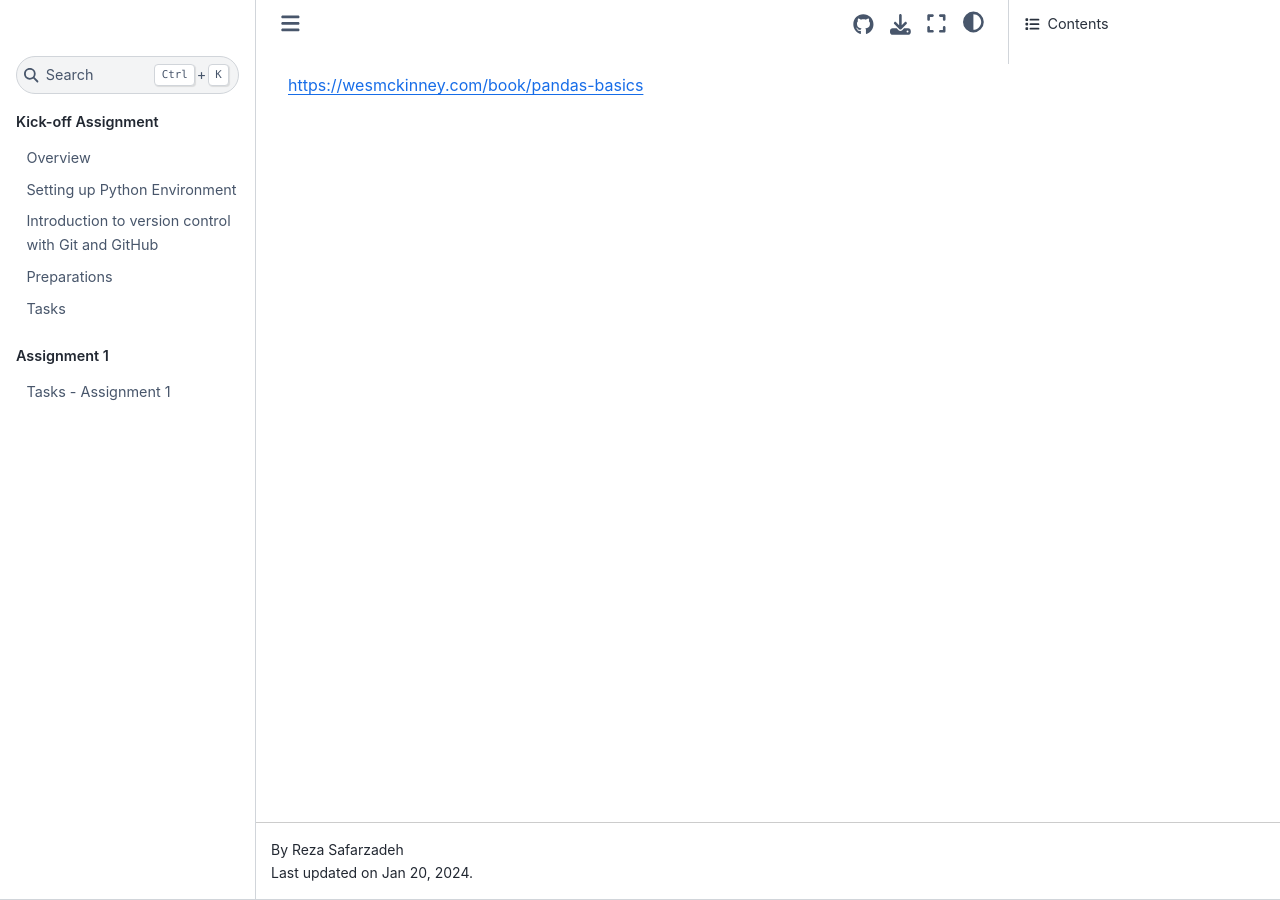
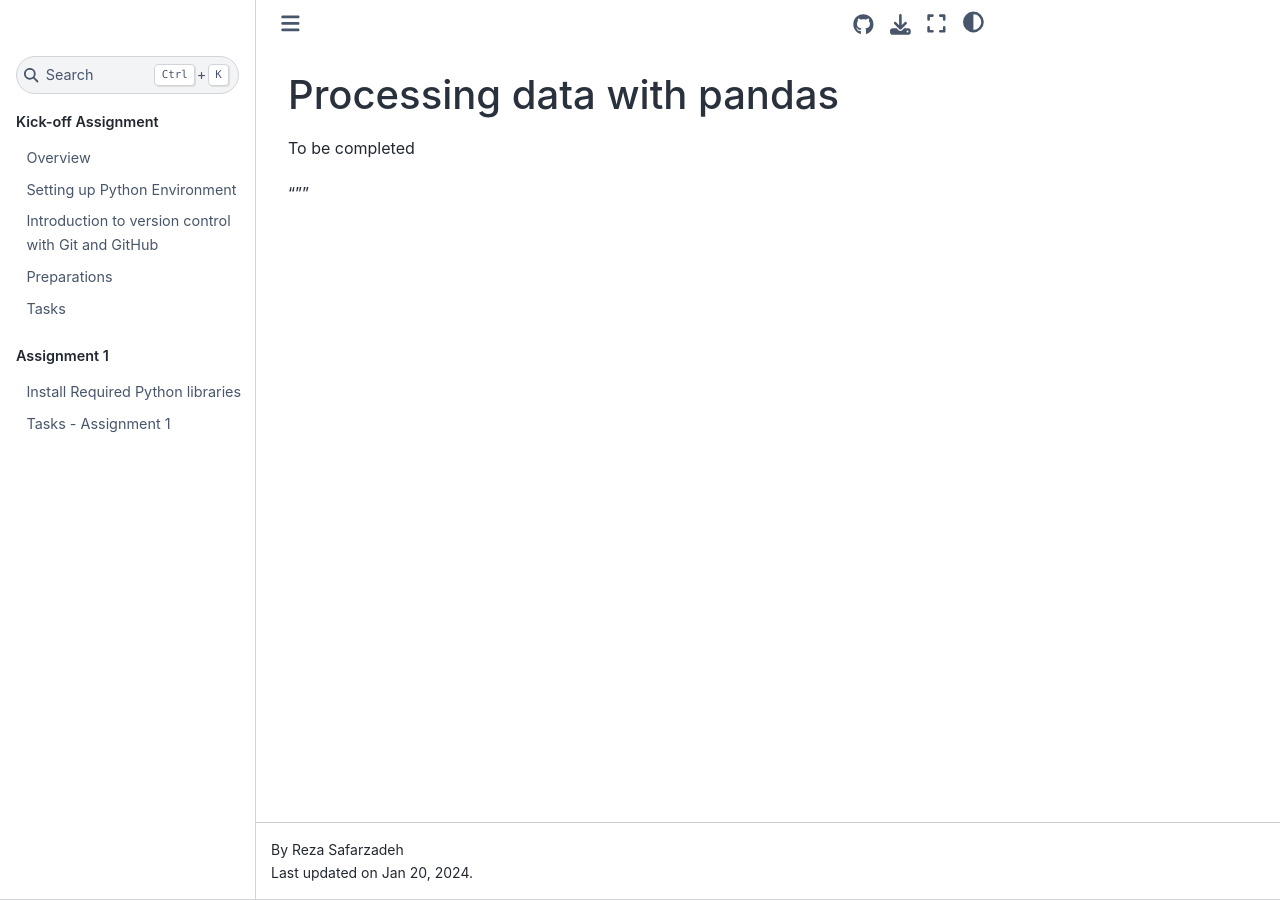
Before and after one commit to safarzadeh-reza/ENGO645-Assignments, a Sphinx documentation site: the page built from source/tutorials/L2/using_pandas.rst, in a window 1280 px wide. Built offline with Sphinx 7.4.7 and the Sphinx Book theme 1.1.4, drawn with Linux system fonts in a browser that asks for light colours.

```diff
--- a/source/index.rst
+++ b/source/index.rst
@@ -89,4 +89,5 @@ Our exciting journey spans 13 weeks, starting on January 8th, 2024, throughout t
     :maxdepth: 2
     :caption: Assignment 1
 
+    tutorials/L2/libraries
     tutorials/L2/tasks
--- /dev/null
+++ b/source/tutorials/L2/plotting.rst
@@ -0,0 +1,6 @@
+Plotting with pandas and Matplotlib
+===================================
+
+To be completed...
+
+"""
--- a/source/tutorials/L2/using_pandas.rst
+++ b/source/tutorials/L2/using_pandas.rst
@@ -1,3 +1,8 @@
+Processing data with pandas
+===========================
 
+.. https://wesmckinney.com/book/pandas-basics
 
-https://wesmckinney.com/book/pandas-basics
+To be completed
+
+"""
```
Also changed, not shown: source/tutorials/L2/libraries.rst (+1 -8 lines), source/tutorials/L2/overview.rst (added, +25 -0 lines).
